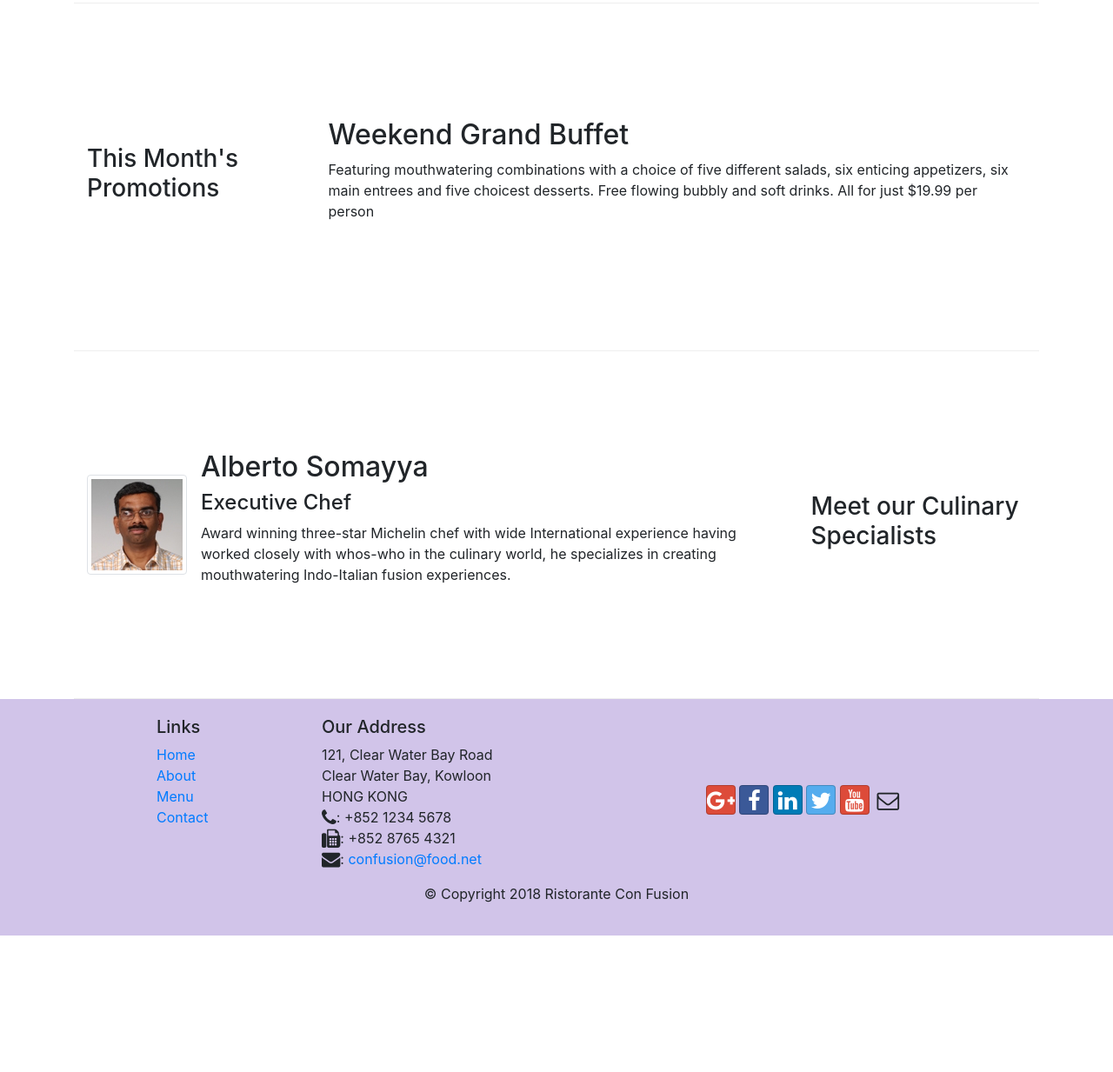
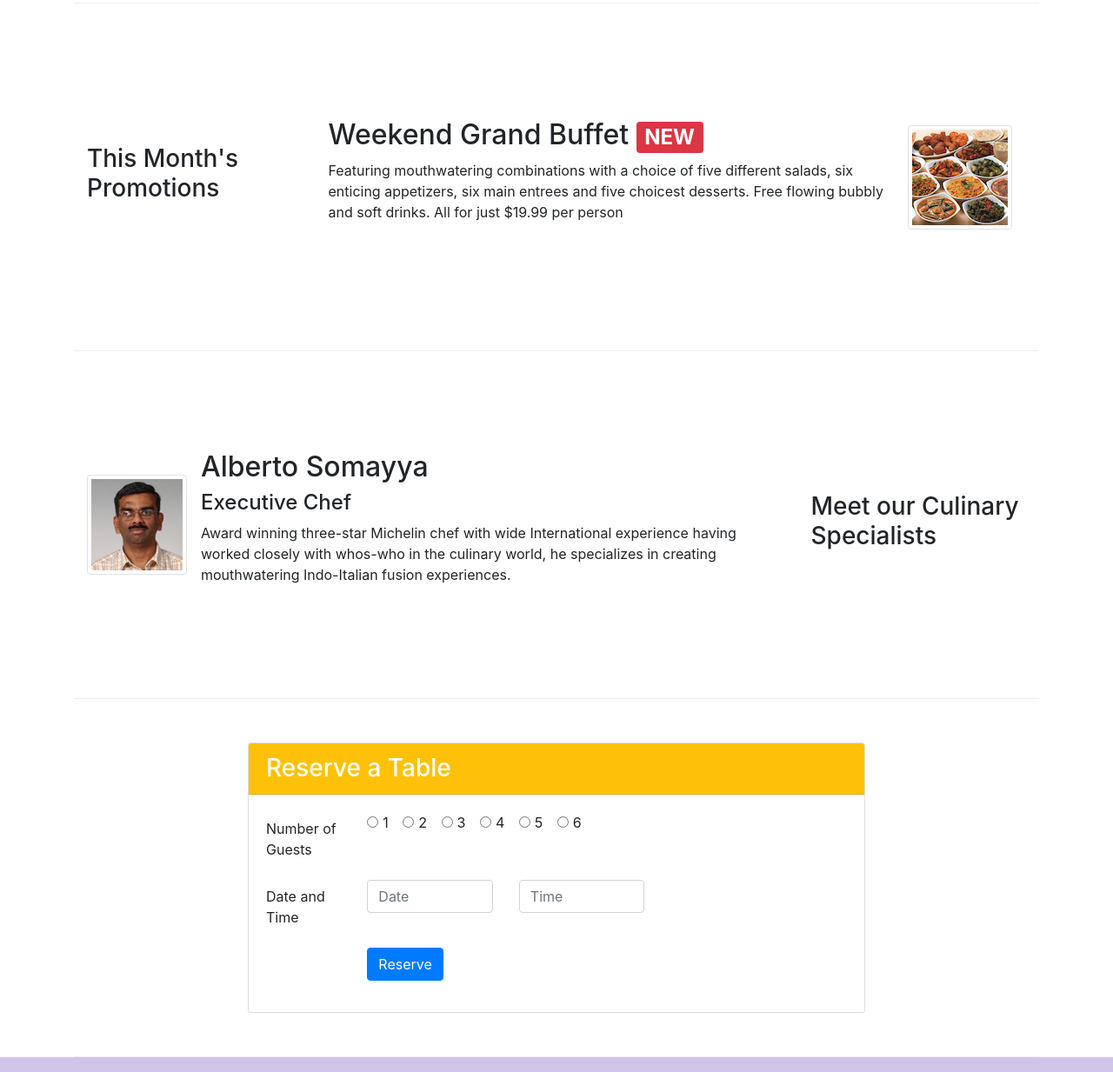
Before and after one commit to joshinasla/bootstrap, a website: page index.html in a window 1280 px wide. Shown: the part 680-1913 px from the top of the page at 87% size. Before the commit the page ends 1756 px from the top, so only its background shows below. Drawn offline with nearby package versions, Linux system fonts and the light colour scheme.

Commit message:
assignment2

```diff
--- a/index.html
+++ b/index.html
@@ -39,15 +39,20 @@
     </nav>
     <header class="jumbotron">
         <div class="container">
-            <div class="row row-header">
+            <div class="row row-header align-items-center">
                 <div class="col-12 col-sm-6">
                     <h1>Ristorante con Fusion</h1>
                     <p>We take inspiration from the World's best cuisines, and create a unique fusion experience. Our
                         lipsmacking creations will tickle your culinary senses!</p>
                 </div>
-                <div class="col-12 col-sm align-self-center">
+                <div class="col-12 col-sm-3 align-self-center">
                     <img src="img/logo.png" class="img-fluid">
                 </div>
+                <div class="col-12 col-sm-3 align-self-center">
+                    <a role="button" class="btn btn-warning btn-block" href="#reserveTable">Reserve Table</a>
+
+                </div>
+
             </div>
         </div>
     </header>
@@ -61,9 +66,10 @@
                 <div class="media">
                     <img class="d-flex mr-3 align-self-center img-thumbnail" src="img/uthappizza.png" alt="uthappizza">
                     <div class="media-body">
-                        <h2 class="mt-0">Uthappizza<span class="badge badge-danger"> HOT </span><span
-                                class="badge badge-pill badge-secondary"> $4.99 </span></h2>
-                        <p>A unique combination of Indian Uthappam (pancake) and Italian pizza, topped with Cerignola
+                        <h2 class="mt-0">Uthappizza <span class="badge badge-danger"> HOT </span>&nbsp;<span
+                                class="badge badge-pill badge-secondary"> $4.99</span></h2>
+                        <p class="d-none d-sm-block">A unique combination of Indian Uthappam (pancake) and Italian
+                            pizza, topped with Cerignola
                             olives, ripe vine cherry tomatoes, Vidalia onion, Guntur chillies and Buffalo Paneer.</p>
                     </div>
                 </div>
@@ -76,10 +82,19 @@
                 <h3>This Month's Promotions</h3>
             </div>
             <div class="col col-sm col-md">
-                <h2>Weekend Grand Buffet</h2>
-                <p>Featuring mouthwatering combinations with a choice of five different salads, six enticing appetizers,
-                    six main entrees and five choicest desserts. Free flowing bubbly and soft drinks. All for just
-                    $19.99 per person </p>
+                <div class="media">
+                    <div class="media-body">
+                        <h2>Weekend Grand Buffet <span class="badge badge-danger">NEW</h2>
+                        <p class="d-none d-sm-block"> Featuring mouthwatering combinations with a choice of five
+                            different salads, six
+                            enticing
+                            appetizers,
+                            six main entrees and five choicest desserts. Free flowing bubbly and soft drinks. All for
+                            just
+                            $19.99 per person </p>
+                    </div>
+                    <img class="d-flex mr-3 align-self-center img-thumbnail" src="img/buffet.png" alt="buffet">
+                </div>
             </div>
         </div>
 
@@ -93,10 +108,73 @@
                     <div class="media-body">
                         <h2 class="mt-0">Alberto Somayya</h2>
                         <h4>Executive Chef</h4>
-                        <p>Award winning three-star Michelin chef with wide International experience having worked
+                        <p class="d-none d-sm-block">Award winning three-star Michelin chef with wide International
+                            experience having worked
                             closely with
                             whos-who in the culinary world, he specializes in creating mouthwatering Indo-Italian fusion
                             experiences. </p>
+                    </div>
+                </div>
+            </div>
+        </div>
+        <div class="row row-content  justify-content-center" id=reserveTable>
+            <div class="col-12 col-sm-8">
+                <div class="card">
+                    <h3 class="card-header bg-warning text-white">Reserve a Table</h3>
+                    <div class="card-body">
+                        <form>
+                            <div class="form-group row">
+                                <label for="numberofguest" class="col-12 col-sm-2 col-form-label">Number of
+                                    Guests</label>
+                                <div class="col-12 col-sm-10">
+                                    <div class="form-check form-check-inline">
+                                        <input class="form-check-input" type="radio" name="noofguest" id="noonguest1"
+                                            value="option1">
+                                        <label class="form-check-label" for="noofguest1">1</label>
+                                    </div>
+                                    <div class="form-check form-check-inline">
+                                        <input class="form-check-input" type="radio" name="noofguest" id="noonguest2"
+                                            value="option2">
+                                        <label class="form-check-label" for="noofguest2">2</label>
+                                    </div>
+                                    <div class="form-check form-check-inline">
+                                        <input class="form-check-input" type="radio" name="noofguest" id="noonguest3"
+                                            value="option3">
+                                        <label class="form-check-label" for="noofguest3">3</label>
+                                    </div>
+                                    <div class="form-check form-check-inline">
+                                        <input class="form-check-input" type="radio" name="noofguest" id="noonguest4"
+                                            value="option4">
+                                        <label class="form-check-label" for="noofguest4">4</label>
+                                    </div>
+                                    <div class="form-check form-check-inline">
+                                        <input class="form-check-input" type="radio" name="noofguest" id="noonguest5"
+                                            value="option5">
+                                        <label class="form-check-label" for="noofguest5">5</label>
+                                    </div>
+                                    <div class="form-check form-check-inline">
+                                        <input class="form-check-input" type="radio" name="noofguest" id="noonguest6"
+                                            value="option6">
+                                        <label class="form-check-label" for="noofguest6">6</label>
+                                    </div>
+                                </div>
+                            </div>
+                            <div class="form-group row">
+                                <label for="dateandtime" class="col-12 col-sm-2 col-form-label">Date and
+                                    Time</label>
+                                <div class="col-12 col-sm-3">
+                                    <input type="text" class="form-control" id="date" name="date" placeholder="Date">
+                                </div>
+                                <div class="col-12 col-sm-3">
+                                    <input type="text" class="form-control" id="time" name="time" placeholder="Time">
+                                </div>
+                            </div>
+                            <div class="form-group row">
+                                <div class="offset-sm-2 col-sm-10">
+                                    <button type="submit" class="btn btn-primary">Reserve</button>
+                                </div>
+                            </div>
+                        </form>
                     </div>
                 </div>
             </div>
```
Also changed, not shown: aboutus.html (+4 -2 lines).
